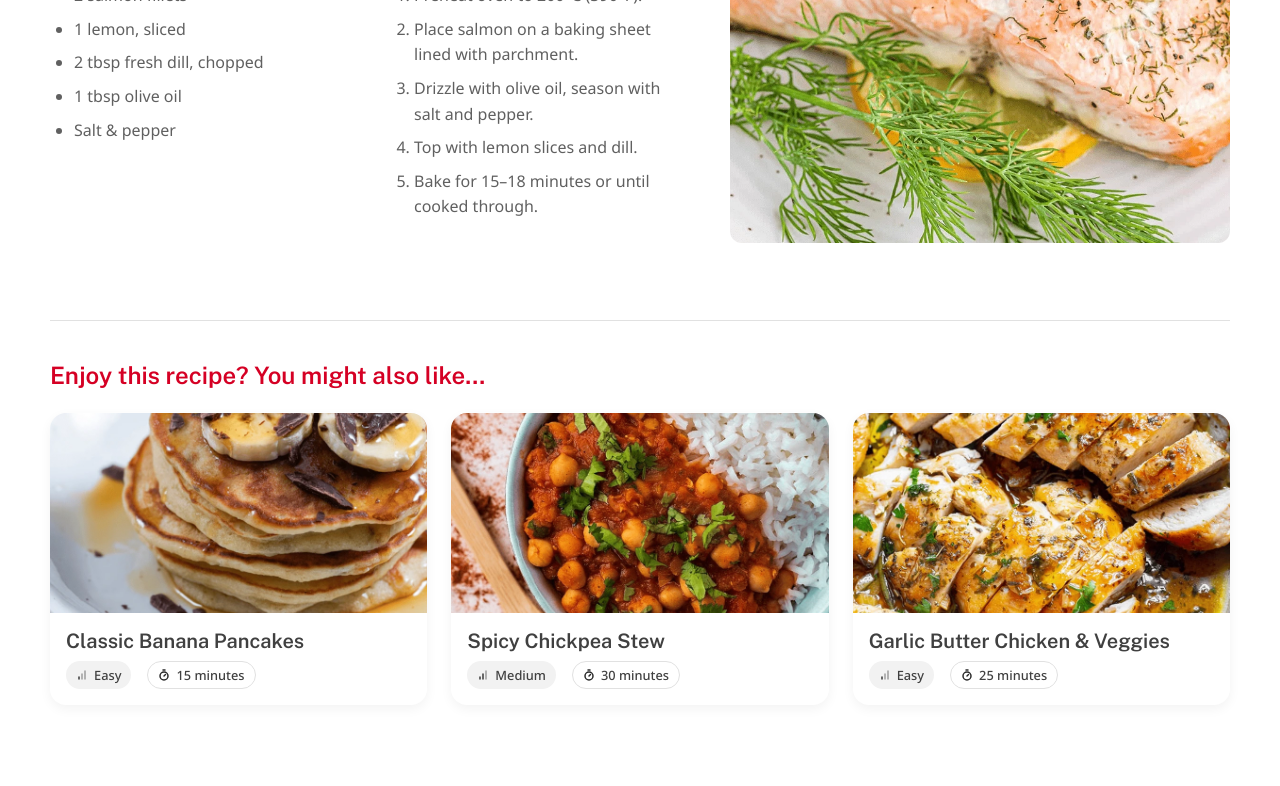
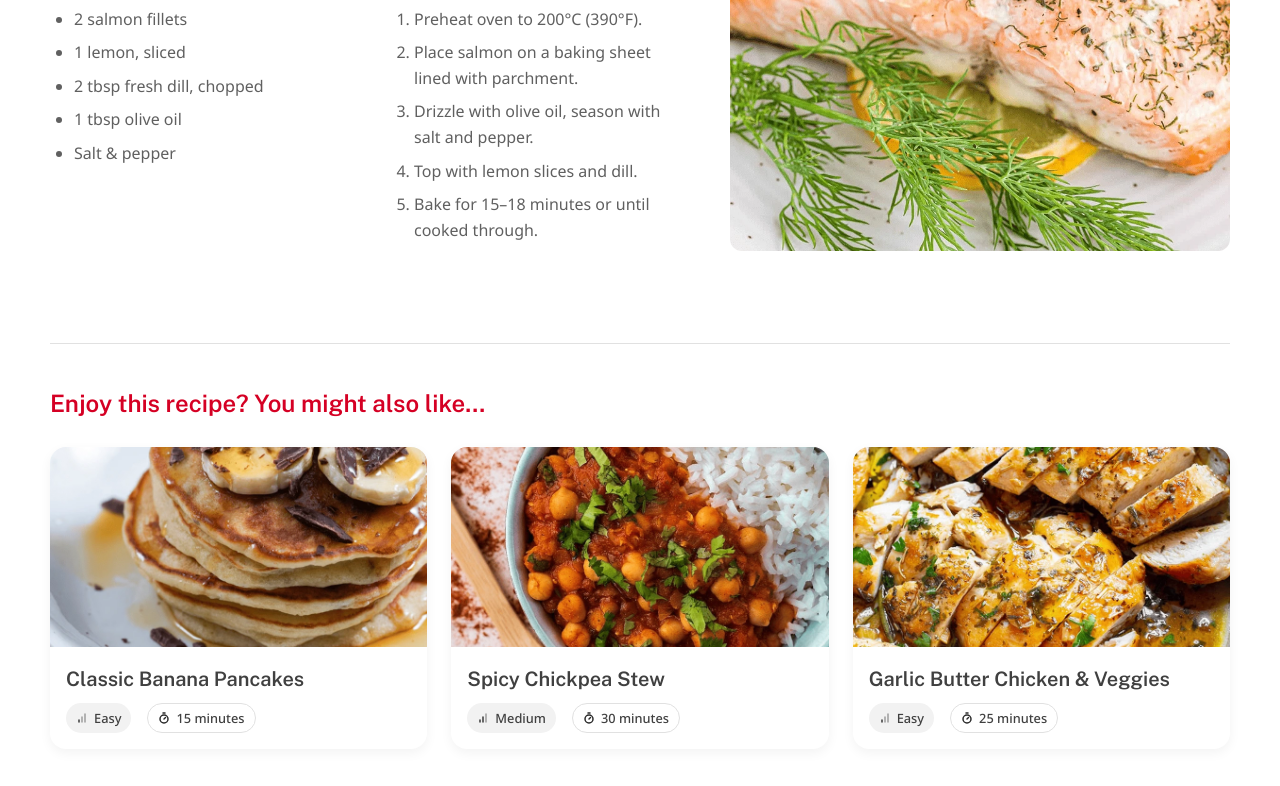
Before and after one commit to andreacasonato/recipes-generator, a plain HTML site: page index.html in a window 1280 px wide. Shown: the part 452-1238 px from the top of the page. Drawn offline with nearby package versions, Linux system fonts and the light colour scheme.

Commit message:
Add CSS reset and base styles

```diff
--- a/style.css
+++ b/style.css
@@ -1,8 +1,16 @@
 /* BASE STYLES AND RESET */
+
+*,
+*::before,
+*::after {
+    box-sizing: border-box;
+}
+
 * {
-    box-sizing: border-box;
     margin: 0;
     padding: 0;
+    scroll-behavior: smooth;
+    line-height: 1.6;
 }
 
 :root {
@@ -23,7 +31,10 @@ body {
 }
 
 /* TYPOGRAPHY */
-h1, h2, h3, h4 {
+h1,
+h2,
+h3,
+h4 {
     font-family: 'Public Sans', sans-serif;
     font-weight: 700;
     color: var(--text-dark);
@@ -61,7 +72,8 @@ p {
     max-width: 520px;
 }
 
-ul, ol {
+ul,
+ol {
     margin-left: 24px;
     line-height: 1.6;
 }
@@ -168,7 +180,8 @@ img {
     flex-wrap: wrap;
 }
 
-.difficulty-tag, .time-tag {
+.difficulty-tag,
+.time-tag {
     display: flex;
     align-items: center;
     gap: 6px;
@@ -193,7 +206,8 @@ img {
     margin-top: 16px;
 }
 
-.ingredients, .preparation {
+.ingredients,
+.preparation {
     flex: 1;
 }
 
```
